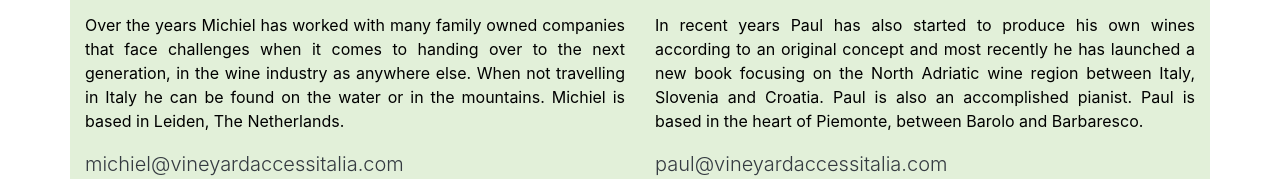
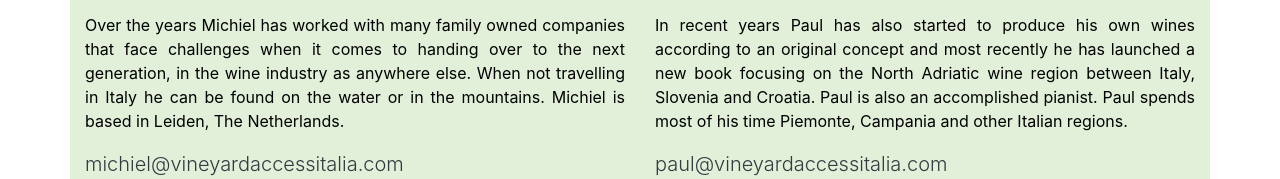
Before and after one commit to Vineyard-Access-Italia/vineyardaccessitalia.github.io, a plain HTML site: page index.html in a window 1280 px wide. Shown: the part 1733-1912 px from the top of the page. Drawn offline with nearby package versions, Linux system fonts and the light colour scheme.

Commit message:
Update index.html

```diff
--- a/index.html
+++ b/index.html
@@ -120,8 +120,8 @@
                     In recent years Paul has also started to produce his own wines according
                     to an original concept and most recently he has launched a new book
                     focusing on the North Adriatic wine region between Italy, Slovenia and
-                    Croatia. Paul is also an accomplished pianist. Paul is based in the heart of
-                    Piemonte, between Barolo and Barbaresco.
+                    Croatia. Paul is also an accomplished pianist. Paul spends most of his time
+                    Piemonte, Campania and other Italian regions.
                 </p>
                 <p>
 
```
